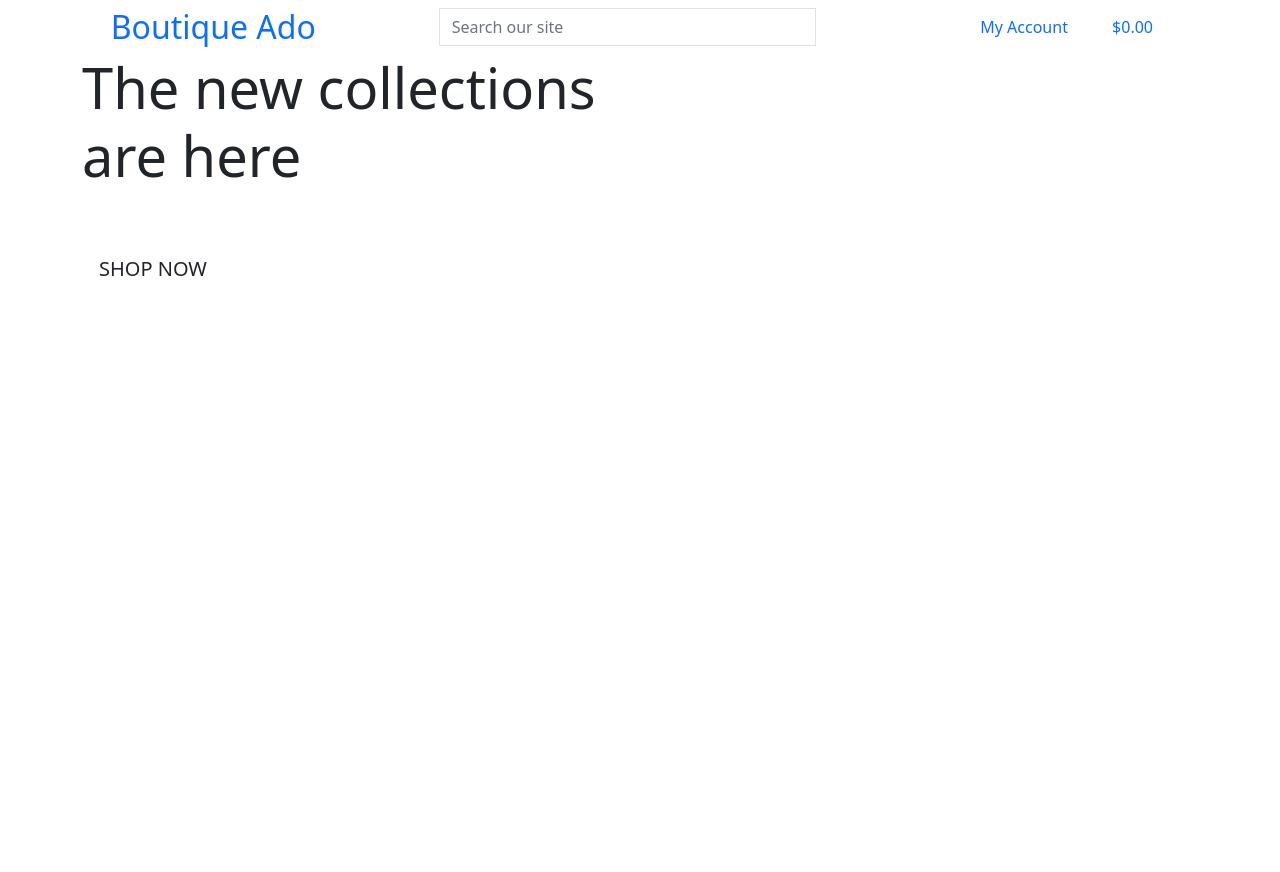
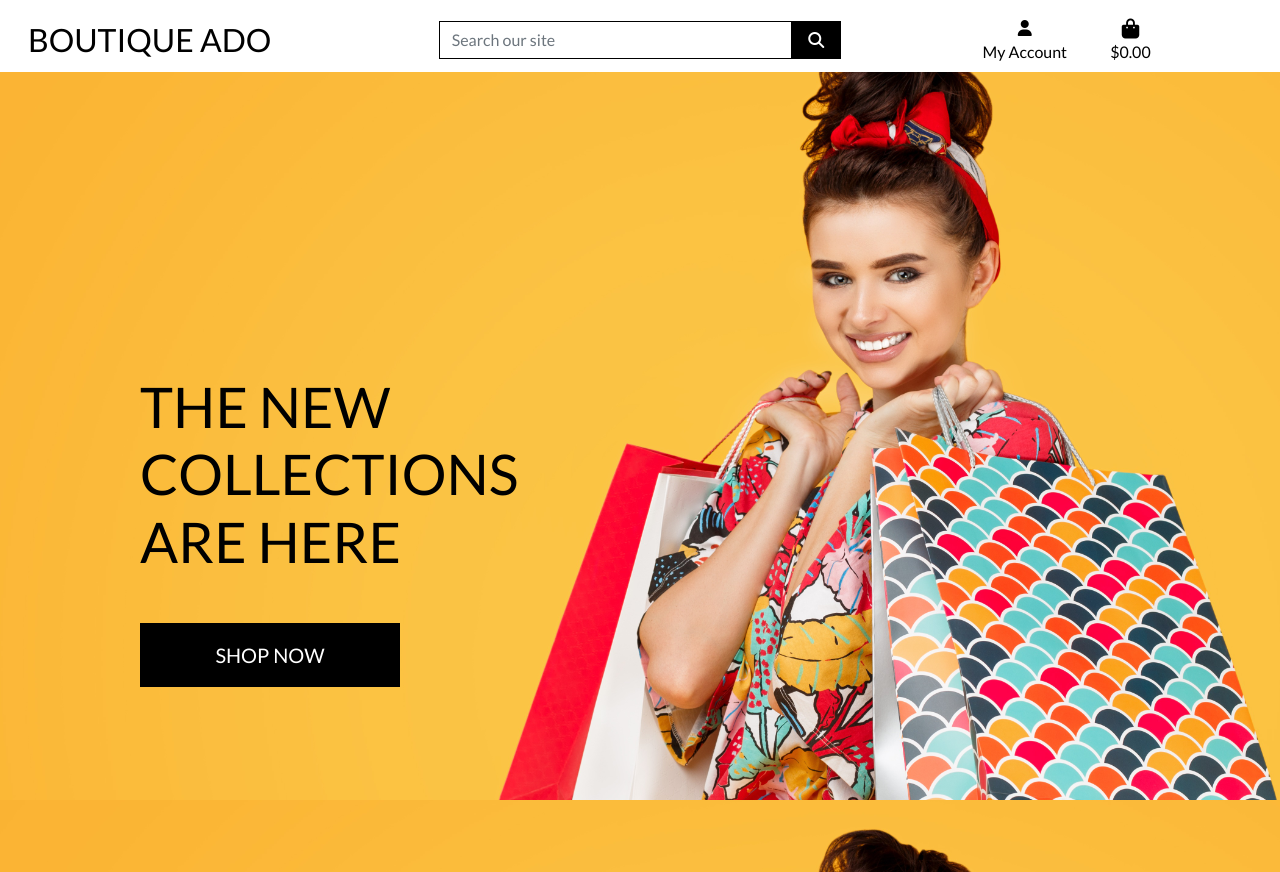
Before and after one commit to Edb83/boutique_ado, a Django app: page / in a window 1280 px wide. Before the commit the page ends 276 px from the top, so only its background shows below. Run offline with Django 3.2, Linux system fonts and the light colour scheme; some libraries are stand-ins or nearby versions.

Commit message:
Complete homepage header and CSS

```diff
--- a/boutique_ado/settings.py
+++ b/boutique_ado/settings.py
@@ -149,3 +149,7 @@ USE_TZ = True
 # https://docs.djangoproject.com/en/3.1/howto/static-files/
 
 STATIC_URL = '/static/'
+STATICFILES_DIRS = (os.path.join(BASE_DIR, 'static'),)
+
+MEDIA_URL = '/media/'
+MEDIA_ROOT = os.path.join(BASE_DIR, 'media')
--- a/boutique_ado/urls.py
+++ b/boutique_ado/urls.py
@@ -15,9 +15,11 @@ Including another URLconf
 """
 from django.contrib import admin
 from django.urls import path, include
+from django.conf import settings
+from django.conf.urls.static import static
 
 urlpatterns = [
     path('admin/', admin.site.urls),
     path('accounts/', include('allauth.urls')),
     path('', include('home.urls')),
-]
+] + static(settings.MEDIA_URL, document_root=settings.MEDIA_ROOT)
--- /dev/null
+++ b/static/css/base.css
@@ -0,0 +1,81 @@
+html {
+    height: 100%;
+}
+
+body {
+    background: url('/media/homepage_background_cropped.jpg') no-repeat center center fixed;
+    background-size: cover;
+    height: calc(100vh - 164px);
+    color: #555;
+    font-family: 'Lato';
+}
+
+/* from Bulma */
+.icon {
+    align-items: center;
+    display: inline-flex;
+    justify-content: center;
+    height: 1.5rem;
+    width: 1.5rem;
+}
+
+.logo-font {
+    text-transform: uppercase;
+}
+
+.main-logo-link {
+    width: fit-content;
+}
+
+.shop-now-button {
+    background: black;
+    color: white;
+    min-width: 260px;
+}
+
+.btn-black {
+    background: black;
+    color: white;
+}
+
+.shop-now-button:hover,
+.shop-now-button:active,
+.shop-now-button:focus,
+.btn-black:hover,
+.btn-black:active,
+.btn-black:focus {
+    background: #222;
+    color: white;
+}
+
+.text-black {
+    color: #000 !important;
+}
+
+.border-black {
+    border: 1px solid black !important;
+}
+
+/* -------------------------------- Media Queries */
+
+/* Slightly larger container on xl screens */
+@media (min-width: 1200px) {
+  .container {
+    max-width: 80%;
+  }
+}
+
+/* fixed top navbar only on medium and up */
+@media (min-width: 992px) {
+    .fixed-top-desktop-only {
+        position: fixed;
+        top: 0;
+        right: 0;
+        left: 0;
+        z-index: 1030;
+    }
+
+    .header-container {
+        padding-top: 164px;
+    }
+}
--- a/templates/base.html
+++ b/templates/base.html
@@ -15,6 +15,9 @@
 
         {% block corecss %}
             <link href="https://cdn.jsdelivr.net/npm/bootstrap@5.0.0-beta1/dist/css/bootstrap.min.css" rel="stylesheet" integrity="sha384-giJF6kkoqNQ00vy+HMDP7azOuL0xtbfIcaT9wjKHr8RbDVddVHyTfAAsrekwKmP1" crossorigin="anonymous">
+            <link rel="preconnect" href="https://fonts.gstatic.com">
+            <link href="https://fonts.googleapis.com/css2?family=Lato&display=swap" rel="stylesheet">
+            <link rel="stylesheet" href="{% static 'css/base.css' %}">
         {% endblock %}
 
         {% block extra_css %}
@@ -27,7 +30,7 @@
     <body>
 
         <header class="container-fluid fixed top">
-            <div class="row">
+            <div id="topnav" class="row bg-white pt-lg-2 d-none d-lg-flex">
                 <div class="col-12 col-lg-4 my-auto py-1 py-lg-0 text-center text-lg-left">
                     <a href="{% url 'home' %" class="nav-link main-logo-link">
                         <h2 class="logo-font text-black my-0">Boutique Ado</h2>
@@ -106,6 +109,7 @@
         {% endblock %}
 
         {% block corejs %}
+            <script src="https://kit.fontawesome.com/62998f70b3.js" crossorigin="anonymous"></script>
             <script src="https://cdn.jsdelivr.net/npm/bootstrap@5.0.0-beta1/dist/js/bootstrap.bundle.min.js" integrity="sha384-ygbV9kiqUc6oa4msXn9868pTtWMgiQaeYH7/t7LECLbyPA2x65Kgf80OJFdroafW" crossorigin="anonymous"></script>
         {% endblock %}
 
```
Also changed, not shown: media/homepage_background_cropped.jpg (added).
